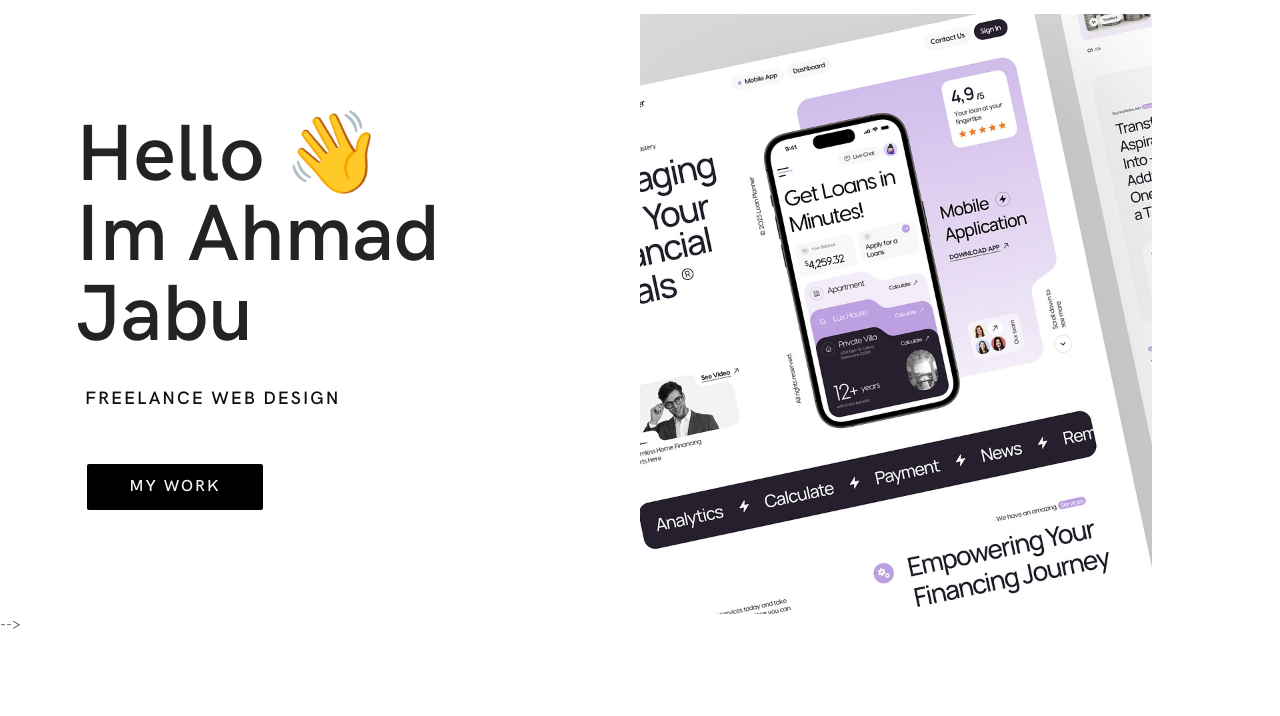
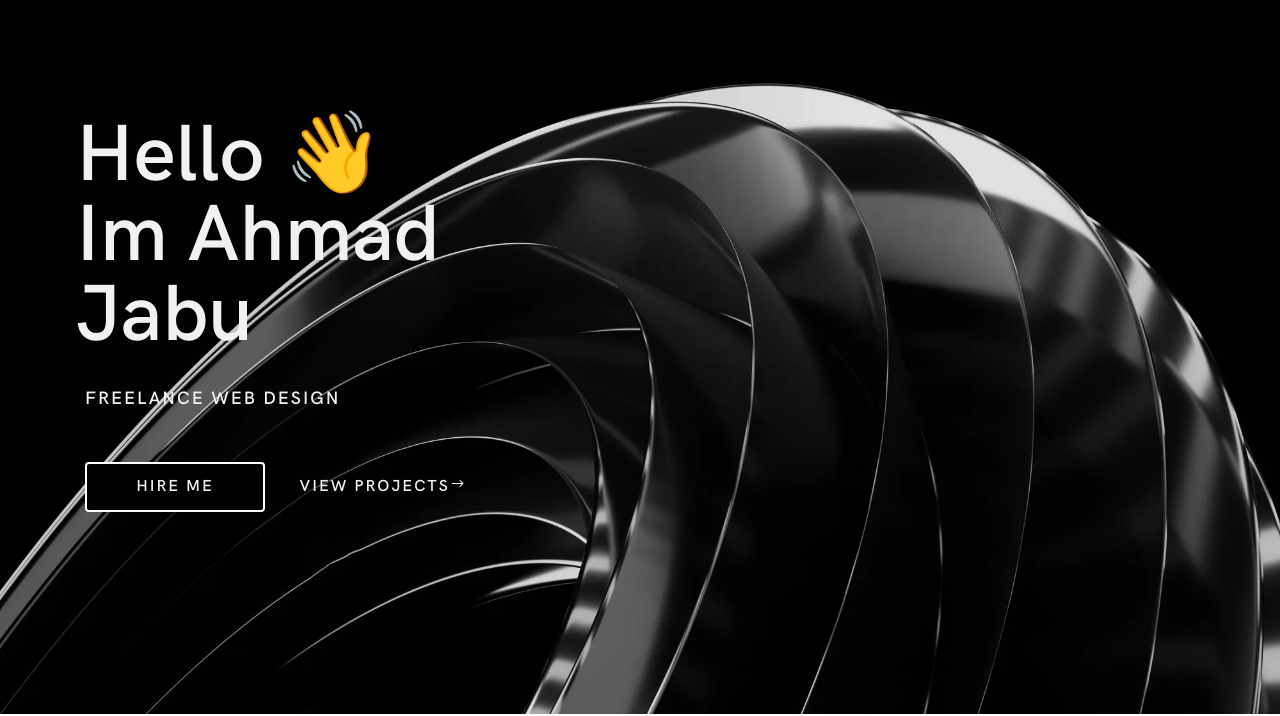
Before and after one commit to AhmadHJabu/Ahmad-Portfolio, a website: page index.html in a window 1280 px wide. Shown: the part 86-802 px from the top of the page. Drawn offline with Linux system fonts and the light colour scheme.

Commit message:
hero change

```diff
--- a/index.html
+++ b/index.html
@@ -86,21 +86,20 @@
 
     <!-- Single Welcome Slide -->
     <div class="single-hero-header">
-     <!----> <div class="main-bg-img bg-img" data-animation="fadeInUpBig" data-delay="200ms" style="background-image: url(./img/bg-img/hero-design.webp);"></div>
+     <div class="main-bg-img bg-img" data-animation="fadeInUpBig" data-delay="200ms" style="background-image: url(./img/bg-img/Hero-Background.webp );"></div>
       <div class="container h-100">
         <div class="row h-100 align-items-center">
           <div class="col-12">
-            <div class="welcome-text">
+            <div class="welcome-text text-left">
               <h2 data-animation="bounceInUp" data-delay="400ms">Hello 👋<br>Im Ahmad<br>Jabu</h2>
               <h5 data-animation="bounceInUp" data-delay="600ms">FREELANCE WEB DESIGN</h5>
-              <a button class="btn jabu-btn btn-1" href="projects.html">My Work</a>
-              <!--<a href="projects.html" class="btn ml-30" data-animation="bounceInUp" data-delay="800ms">View Projects<i class="arrow_right"></i></a>-->
+              <a button class="btn jabu-btn btn-1" href="projects.html">Hire Me</a>
+              <a href="projects.html" class="btn ml-30" data-animation="bounceInUp" data-delay="800ms">View Projects<i class="arrow_right"></i></a>
             </div>
           </div>
         </div>
       </div>
     </div>
-  -->
   </div>
 </section>
 <!-- ***** Welcome Area End ***** -->
@@ -338,7 +337,7 @@
    <div class="col-md-6">
   <div class="project-thumbnail mb-50 wow fadeInUp" data-wow-delay="400ms">
     <span class="line"></span>
-    <img src="./img/project-img/geita-Adventist-schools.webp" alt="Geita Adventist Schools project">
+    <img src="./img/project-img/Showcase GEITA.png" alt="Geita Adventist Schools project">
     <span class="line2"></span>
   </div>
 </div>
--- a/style.css
+++ b/style.css
@@ -588,10 +588,8 @@ ul {
       height: 488px; } }
   .single-hero-header .main-bg-img {
     position: absolute;
-    width: 40%;
-    height: calc(100% - 100px);
-    bottom: 0;
-    right: 10%;
+    width: 100%;
+    height: 100vh;
     z-index: 1; }
     @media only screen and (min-width: 768px) and (max-width: 991px) {
       .single-hero-header .main-bg-img {
@@ -609,7 +607,7 @@ ul {
   margin-top: 100px; }
   .welcome-text h2 {
     font-size: 80px;
-    color: #232323;
+    color: #f1f1f1;
     display: block;
     text-transform: capitalize;
     margin-left: -9px;
@@ -629,7 +627,7 @@ ul {
         margin-bottom: 15px; } }
   .welcome-text h5 {
     font-size: 18px;
-    color: #101010;
+    color: #f1f1f1;
     margin-bottom: 50px;
     text-transform: uppercase;
     letter-spacing: 2px; }
```
Also changed, not shown: about.html (+2 -2 lines), projects.html (+1 -1 lines), img/bg-img/Hero-Background.webp (added), img/bg-img/Web 1920 – 1.png (added), img/project-img/Showcase GEITA.png (added).
